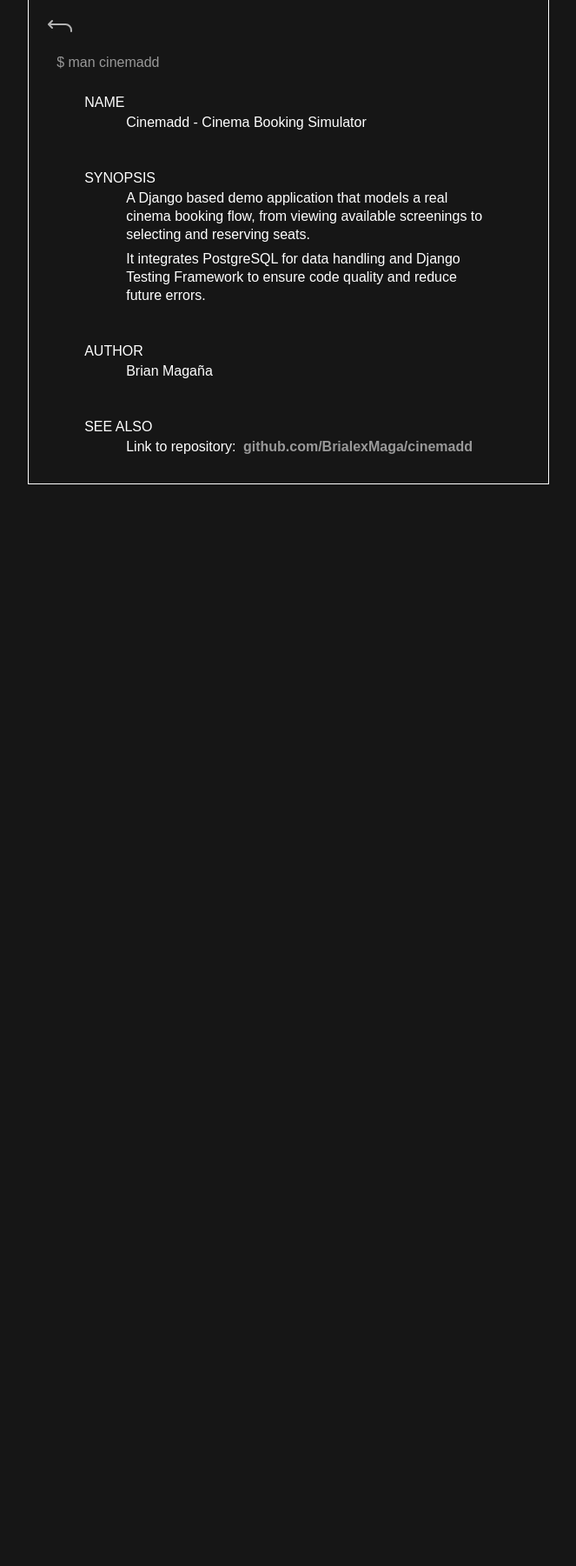
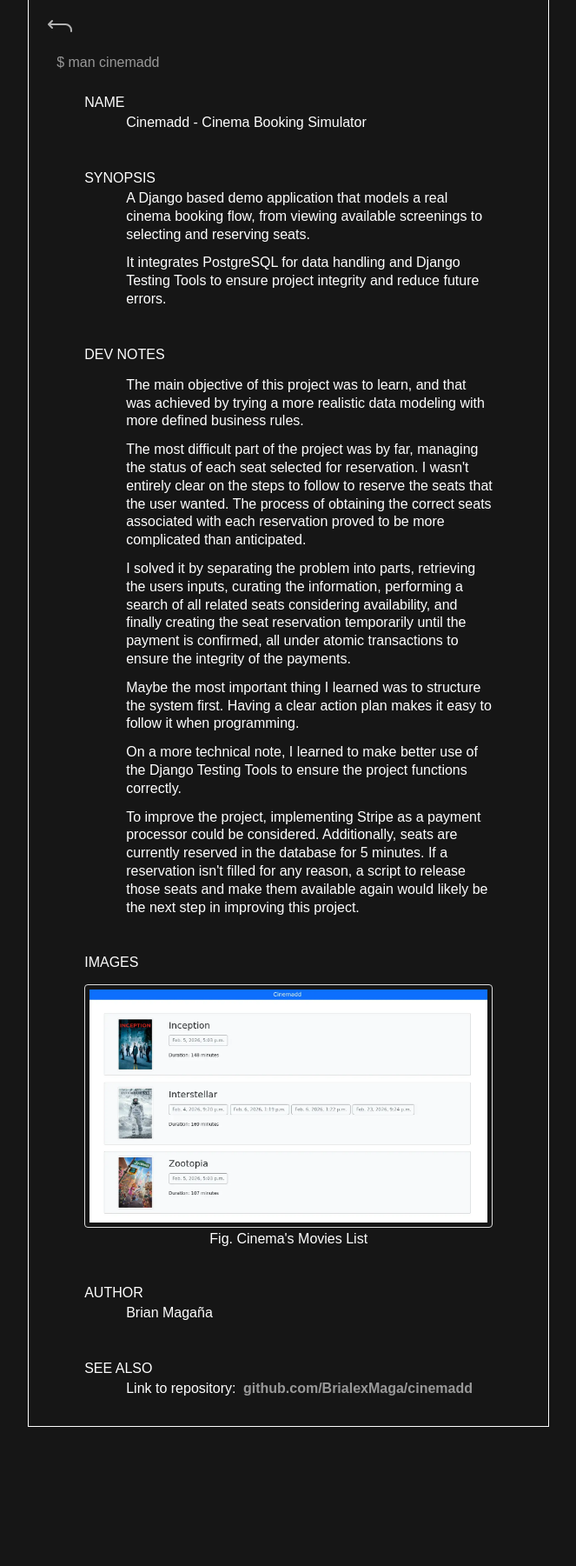
Before and after one commit to BrialexMaga/portfolio, a Flask app: page /projects/cinemadd in a window 1280 px wide. Shown: the part 41-1842 px from the top of the page at 87% size, without its empty margins (339-1002 px from the left). Before the commit the page ends 598 px from the top, so only its background shows below. Run offline with Flask 3, Linux system fonts and the light colour scheme; some web fonts are replaced.

Commit message:
Add dev notes and images to cinemadd project info

```diff
--- a/data/projects.json
+++ b/data/projects.json
@@ -3,7 +3,7 @@
         "id": "cinemadd",
         "name": "Cinemadd - Cinema Booking Simulator",
         "date": "2026-Jan",
-        "technologies": ["python", "django", "postgresql", "bootstrap", "django testing framework"]
+        "technologies": ["python", "django", "postgresql", "bootstrap", "django testing tools"]
     },
 
     {
--- a/static/css/style.css
+++ b/static/css/style.css
@@ -479,14 +479,31 @@ h2 {
 }
 
 .description-br {
-    margin-top: 0.5rem;
+    margin-top: 0.75rem;
 }
 
 .body-bottom-space {
     padding-bottom: 20vh;
 }
 
+img {
+    display: block;
+    border: 1px solid #ddd;
+    border-radius: 4px;
+    padding: 5px;
+    max-width: 100%;
+    margin: 0 auto;
+}
 
+.img-caption{
+    text-align: center;
+    margin-top: 0.25em;
+}
+
+.project-figure{
+    margin-left: 2em;
+    margin-right: 0;
+}
 
 
 /* Phones */
--- a/templates/projects/cinemadd.html
+++ b/templates/projects/cinemadd.html
@@ -27,8 +27,49 @@
         <h2 class="man-title">SYNOPSIS</h2>
         <p class="man-content">
             A Django based demo application that models a real cinema booking flow, from viewing available screenings to selecting and reserving seats.
-            <span class="description-br">It integrates PostgreSQL for data handling and Django Testing Framework to ensure code quality and reduce future errors.</span>
+            <span class="description-br">It integrates PostgreSQL for data handling and Django Testing Tools to ensure project integrity and reduce future errors.</span>
         </p>
+    </section>
+
+    <section class="no-height no-padding no-width">
+        <h2 class="man-title">DEV NOTES</h2>
+        <p class="man-content">
+            <span class="description-br">
+                The main objective of this project was to learn, and that was achieved by trying a more realistic data modeling with more defined business rules.
+            </span>
+
+            <span class="description-br">
+                The most difficult part of the project was by far, managing the status of each seat selected for reservation.
+                I wasn't entirely clear on the steps to follow to reserve the seats that the user wanted.
+                The process of obtaining the correct seats associated with each reservation proved to be more complicated than anticipated.
+            </span>
+
+            <span class="description-br">
+                I solved it by separating the problem into parts, retrieving the users inputs, curating the information,
+                performing a search of all related seats considering availability, and finally creating the seat reservation temporarily until the payment is confirmed,
+                all under atomic transactions to ensure the integrity of the payments.
+            </span>
+
+            <span class="description-br">
+                Maybe the most important thing I learned was to structure the system first. Having a clear action plan makes it easy to follow it when programming.
+            </span>
+            <span class="description-br">
+                On a more technical note, I learned to make better use of the Django Testing Tools to ensure the project functions correctly.
+            </span>
+
+            <span class="description-br">To improve the project, implementing Stripe as a payment processor could be considered. Additionally, seats are currently reserved
+                in the database for 5 minutes. If a reservation isn't filled for any reason, a script to release those seats and make them available again would likely be
+                the next step in improving this project.
+            </span>
+        </p>
+    </section>
+
+    <section class="no-height no-padding no-width">
+        <h2 class="man-title">IMAGES</h2>
+        <figure class="project-figure">
+            <img src="{{ url_for('static', filename='images/movies.webp') }}" alt="Movies List">
+            <figcaption class="img-caption">Fig. Cinema's Movies List</figcaption>
+        </figure>
     </section>
 
     <section class="no-height no-padding no-width">
```
Also changed, not shown: static/images/movies.webp (added).
